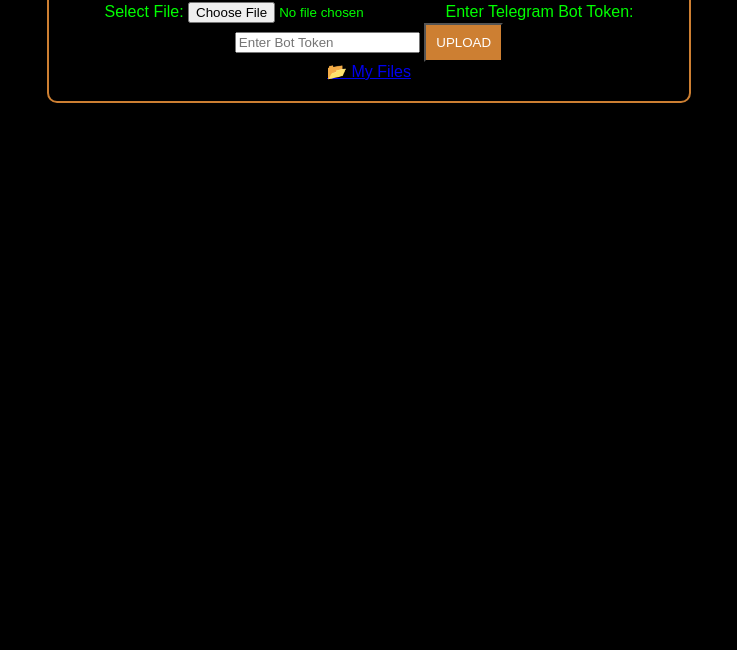
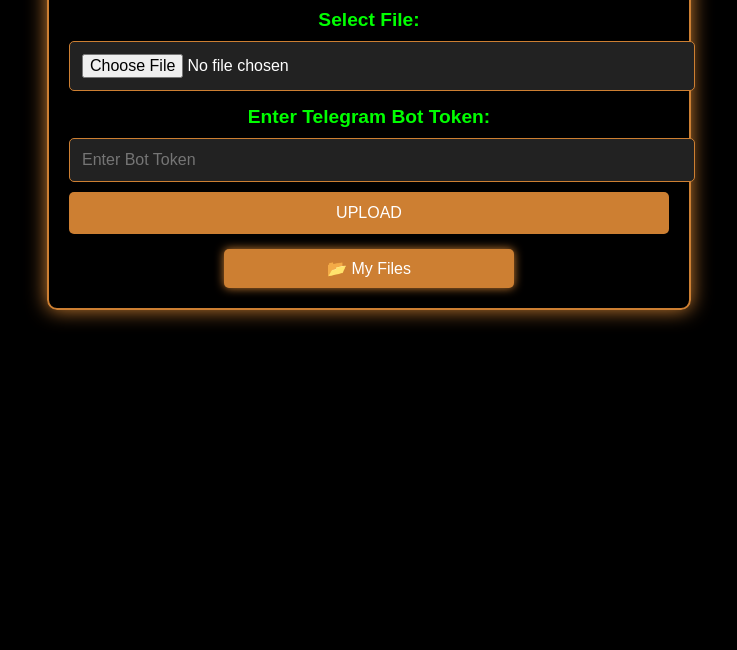
Before and after one commit to nibraspython/oggyhosting, a website: page public/index.html in a window 1280 px wide. Shown: the part 150-800 px from the top of the page, without its empty margins (271-1008 px from the left). Drawn offline with Linux system fonts and the light colour scheme.

Commit message:
Update style.css

```diff
--- a/public/style.css
+++ b/public/style.css
@@ -1,22 +1,99 @@
 body {
+    margin: 0;
     font-family: Arial, sans-serif;
+    color: #00ff00;
     background: black;
-    color: #00ff00;
     text-align: center;
+    overflow-x: hidden;
 }
 
 .container {
+    width: 90%;
     max-width: 600px;
     margin: 50px auto;
     padding: 20px;
     background: rgba(0, 0, 0, 0.8);
     border: 2px solid #CD7F32;
     border-radius: 10px;
+    box-shadow: 0 0 20px #CD7F32;
+    text-align: center;
+}
+
+h1 {
+    font-size: 2.2em;
+    color: #CD7F32;
+}
+
+label {
+    font-size: 1.2em;
+    font-weight: bold;
+    color: #00ff00;
+    display: block;
+    margin-top: 15px;
+}
+
+input, button {
+    width: 100%;
+    padding: 12px;
+    font-size: 1em;
+    border-radius: 5px;
+    margin-top: 10px;
+}
+
+input {
+    background: #222;
+    color: #fff;
+    border: 1px solid #CD7F32;
 }
 
 button {
     background: #CD7F32;
-    color: white;
+    color: #fff;
+    border: none;
+    cursor: pointer;
+    transition: all 0.3s ease;
+}
+
+button:hover {
+    background: #0056b3;
+    box-shadow: 0 0 15px #0056b3;
+}
+
+.info {
+    margin-top: 15px;
+    font-size: 1em;
+}
+
+.my-files {
+    display: inline-block;
+    width: 45%;
     padding: 10px;
-    cursor: pointer;
+    font-size: 1em;
+    color: #fff;
+    background: #CD7F32;
+    text-decoration: none;
+    border-radius: 5px;
+    box-shadow: 0 0 10px #CD7F32;
+    margin-top: 15px;
+    transition: all 0.3s ease;
 }
+
+.my-files:hover {
+    background: #0056b3;
+    box-shadow: 0 0 15px #0056b3;
+}
+
+@media (max-width: 768px) {
+    .container {
+        width: 95%;
+        margin: 20px auto;
+    }
+
+    h1 {
+        font-size: 1.8em;
+    }
+
+    .my-files {
+        width: 100%;
+    }
+}
```
